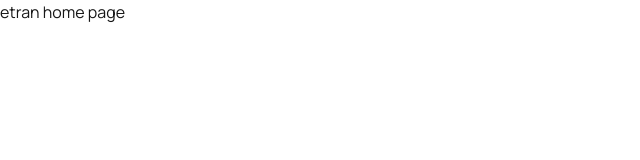
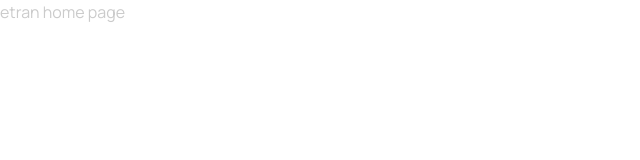
Before and after one commit to JCLthatlittlerat/etran-trustworthy-app, a Next.js app: page / in a window 1280 px wide. Shown: the top 160 px of the page, without its empty margins (0-640 px from the left). Built offline with nearby package versions, Linux system fonts and the light colour scheme.

Commit message:
Some sample data for the card and an image is added to the project

```diff
--- a/app/globals.css
+++ b/app/globals.css
@@ -30,7 +30,7 @@
 }
 
 body {
-  background: var(--background);
-  color: var(--foreground);
+  /* background: var(--background); */
+  color: var(--subheading);
   font-family: Arial, Helvetica, sans-serif;
 }
--- /dev/null
+++ b/store/data.ts
@@ -0,0 +1,26 @@
+import type { IconType } from "react-icons";
+import { AiOutlineThunderbolt } from "react-icons/ai";
+import { RxGlobe } from "react-icons/rx";
+import { GoShieldCheck } from "react-icons/go";
+
+export const data: {
+  card: { id: number; title: string; icon: IconType }[];
+} = {
+  card: [
+    {
+      id: 1,
+      title: "instant productivity",
+      icon: AiOutlineThunderbolt,
+    },
+    {
+      id: 2,
+      title: "expense management",
+      icon: RxGlobe,
+    },
+    {
+      id: 3,
+      title: "advanced technology",
+      icon: GoShieldCheck,
+    },
+  ],
+};
```
Also changed, not shown: public/etran-logo.png (added).
